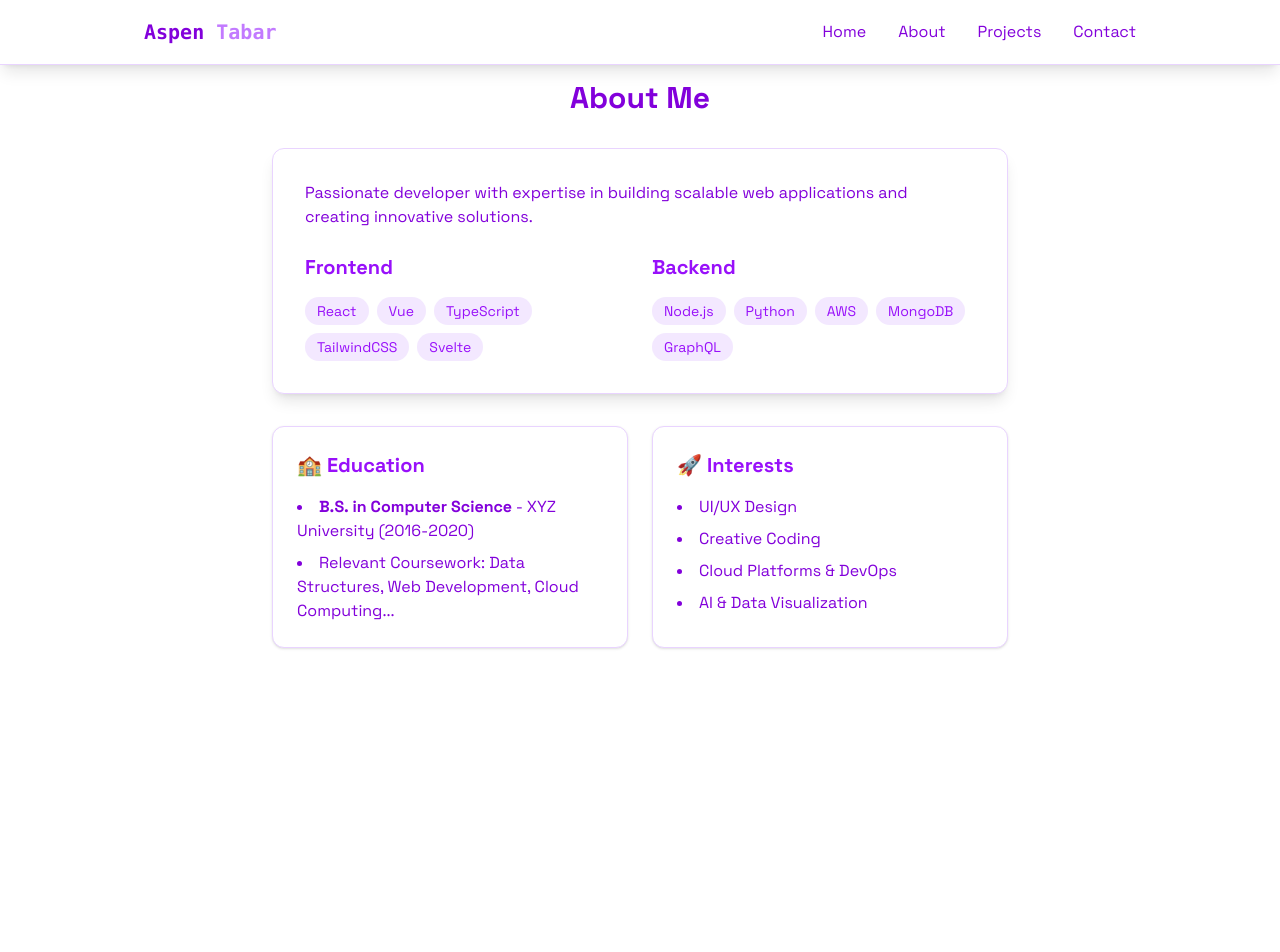
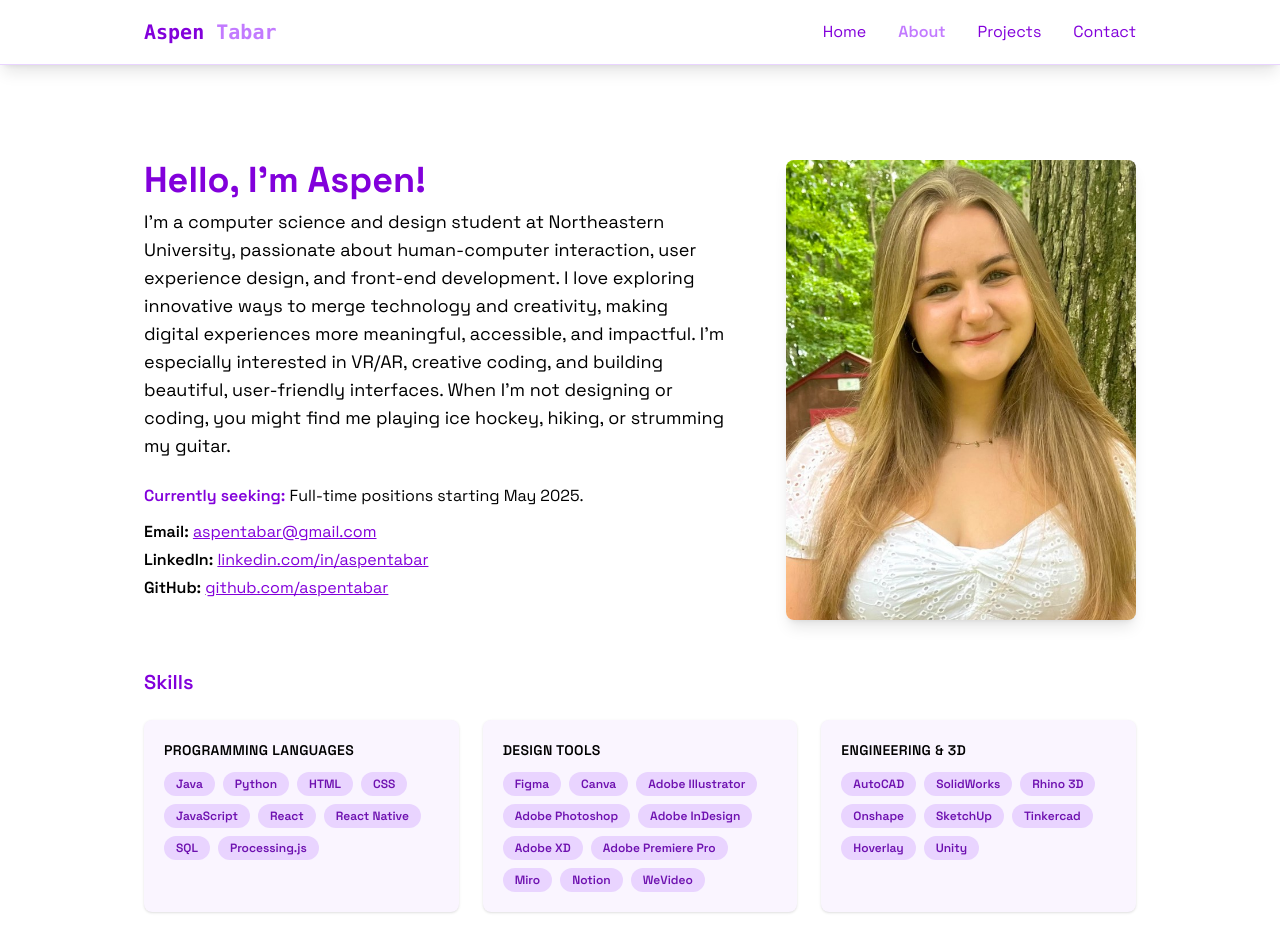
Before and after one commit to aspentabar/personalPortfolio, a React (Vite) app: page /about in a window 1280 px wide. Shown: the top 952 px of the page. Before the commit the page ends 800 px from the top, so only its background shows below. Built offline with nearby package versions, Linux system fonts and the light colour scheme.

Commit message:
reorginize files and complete About

```diff
--- a/src/components/Navbar.jsx
+++ b/src/components/Navbar.jsx
@@ -1,27 +1,49 @@
 import { useEffect } from "react";
+import { NavLink } from "react-router-dom";
 
 export const Navbar = ({ menuOpen, setMenuOpen }) => {
   useEffect(() => {
     document.body.style.overflow = menuOpen ? "hidden" : "";
   }, [menuOpen]);
+
+  // Styles for desktop nav links
+  const navLinkStyles = ({ isActive }) =>
+    isActive
+      ? "text-purple-400 font-semibold transition-colors"
+      : "text-purple-700 hover:text-purple-500 transition-colors";
+
   return (
     <nav className="fixed top-0 w-full z-40 bg-white/80 backdrop-blur-lg border-b border-purple-200 shadow-lg">
       <div className="max-w-5xl mx-auto px-4">
         <div className="flex justify-between items-center h-16">
-          <a href="#home" className="font-mono text-xl font-bold text-purple-700">
+          <NavLink
+            to="/"
+            className="font-mono text-xl font-bold text-purple-700"
+            end
+          >
             Aspen<span className="text-purple-400"> Tabar</span>
-          </a>
+          </NavLink>
+          {/* Mobile Hamburger Icon */}
           <div
             className="w-7 h-5 relative cursor-pointer z-40 md:hidden text-purple-700"
             onClick={() => setMenuOpen((prev) => !prev)}
           >
             &#9776;
           </div>
+          {/* Desktop Navigation */}
           <div className="hidden md:flex items-center space-x-8">
-            <a href="#home" className="text-purple-700 hover:text-purple-500 transition-colors">Home</a>
-            <a href="#about" className="text-purple-700 hover:text-purple-500 transition-colors">About</a>
-            <a href="#projects" className="text-purple-700 hover:text-purple-500 transition-colors">Projects</a>
-            <a href="#contact" className="text-purple-700 hover:text-purple-500 transition-colors">Contact</a>
+            <NavLink to="/" end className={navLinkStyles}>
+              Home
+            </NavLink>
+            <NavLink to="/about" className={navLinkStyles}>
+              About
+            </NavLink>
+            <NavLink to="/projects" className={navLinkStyles}>
+              Projects
+            </NavLink>
+            <NavLink to="/contact" className={navLinkStyles}>
+              Contact
+            </NavLink>
           </div>
         </div>
       </div>
--- a/src/pages/About.jsx
+++ b/src/pages/About.jsx
@@ -1,86 +1,134 @@
-import { RevealOnScroll } from "../components/RevealOnScroll";
+import React from "react";
+import aspenImg from "../assets/SelfPhoto.jpeg";
+
+const skillGroups = [
+  {
+    group: "Programming Languages",
+    skills: [
+      "Java",
+      "Python",
+      "HTML",
+      "CSS",
+      "JavaScript",
+      "React",
+      "React Native",
+      "SQL",
+      "Processing.js",
+    ],
+  },
+  {
+    group: "Design Tools",
+    skills: [
+      "Figma",
+      "Canva",
+      "Adobe Illustrator",
+      "Adobe Photoshop",
+      "Adobe InDesign",
+      "Adobe XD",
+      "Adobe Premiere Pro",
+      "Miro",
+      "Notion",
+      "WeVideo",
+    ],
+  },
+  {
+    group: "Engineering & 3D",
+    skills: [
+      "AutoCAD",
+      "SolidWorks",
+      "Rhino 3D",
+      "Onshape",
+      "SketchUp",
+      "Tinkercad",
+      "Hoverlay",
+      "Unity",
+    ],
+  },
+];
 
 export function About() {
-  const frontendSkills = [
-    "React",
-    "Vue",
-    "TypeScript",
-    "TailwindCSS",
-    "Svelte",
-  ];
-  const backendSkills = [
-    "Node.js",
-    "Python",
-    "AWS",
-    "MongoDB",
-    "GraphQL",
-  ];
-
   return (
-    <section className="min-h-[70vh] flex items-center justify-center py-20">
-      <RevealOnScroll>
-        <div className="max-w-3xl mx-auto px-4">
-          <h2 className="text-3xl font-bold mb-8 text-center text-purple-700">
-            About Me
-          </h2>
-          <div className="rounded-xl p-8 border border-purple-200 bg-white shadow-lg">
-            <p className="text-purple-700 mb-6">
-              Passionate developer with expertise in building scalable web
-              applications and creating innovative solutions.
-            </p>
-            <div className="grid grid-cols-1 md:grid-cols-2 gap-6">
+    <section className="max-w-5xl mx-auto px-4 py-20">
+      {/* Add extra margin at the top */}
+      <div className="mt-20" />
+      {/* Top Row: Text left, Image right */}
+      <div className="flex flex-col md:flex-row items-center md:items-start gap-6 md:gap-8 mb-12">
+        {/* Text Section */}
+        <div className="flex-[2] text-left md:pr-0">
+          <h1 className="text-3xl md:text-4xl font-bold text-purple-700 mb-2">
+            Hello, I’m Aspen!
+          </h1>
+          <p className="text-lg text-black mb-6">
+            I’m a computer science and design student at Northeastern University, passionate about human-computer interaction, user experience design, and front-end development. I love exploring innovative ways to merge technology and creativity, making digital experiences more meaningful, accessible, and impactful. I’m especially interested in VR/AR, creative coding, and building beautiful, user-friendly interfaces. When I’m not designing or coding, you might find me playing ice hockey, hiking, or strumming my guitar.
+          </p>
+          <div className="text-md text-black mb-2">
+            <span className="font-semibold text-purple-700">Currently seeking:</span> Full-time positions starting May 2025.
+            <div className="mt-3 space-y-1">
               <div>
-                <h3 className="text-xl font-bold mb-4 text-purple-600">Frontend</h3>
-                <div className="flex flex-wrap gap-2">
-                  {frontendSkills.map((tech) => (
-                    <span
-                      key={tech}
-                      className="bg-purple-100 text-purple-600 py-1 px-3 rounded-full text-sm"
-                    >
-                      {tech}
-                    </span>
-                  ))}
-                </div>
+                <span className="font-semibold">Email:</span>{" "}
+                <a
+                  href="mailto:aspentabar@gmail.com"
+                  className="text-purple-700 underline hover:text-purple-500 break-all"
+                >
+                  aspentabar@gmail.com
+                </a>
               </div>
               <div>
-                <h3 className="text-xl font-bold mb-4 text-purple-600">Backend</h3>
-                <div className="flex flex-wrap gap-2">
-                  {backendSkills.map((tech) => (
-                    <span
-                      key={tech}
-                      className="bg-purple-100 text-purple-600 py-1 px-3 rounded-full text-sm"
-                    >
-                      {tech}
-                    </span>
-                  ))}
-                </div>
+                <span className="font-semibold">LinkedIn:</span>{" "}
+                <a
+                  href="https://www.linkedin.com/in/aspentabar/"
+                  target="_blank"
+                  rel="noopener noreferrer"
+                  className="text-purple-700 underline hover:text-purple-500 break-all"
+                >
+                  linkedin.com/in/aspentabar
+                </a>
+              </div>
+              <div>
+                <span className="font-semibold">GitHub:</span>{" "}
+                <a
+                  href="https://github.com/aspentabar"
+                  target="_blank"
+                  rel="noopener noreferrer"
+                  className="text-purple-700 underline hover:text-purple-500 break-all"
+                >
+                  github.com/aspentabar
+                </a>
               </div>
             </div>
           </div>
-          <div className="grid grid-cols-1 md:grid-cols-2 gap-6 mt-8">
-            <div className="p-6 rounded-xl border border-purple-200 bg-white shadow">
-              <h3 className="text-xl font-bold mb-4 text-purple-600">🏫 Education</h3>
-              <ul className="list-disc list-inside text-purple-700 space-y-2">
-                <li>
-                  <strong>B.S. in Computer Science</strong> - XYZ University (2016-2020)
-                </li>
-                <li>
-                  Relevant Coursework: Data Structures, Web Development, Cloud Computing...
-                </li>
-              </ul>
+        </div>
+        {/* Image Section */}
+        <div className="flex-[1.3] flex justify-center md:justify-end">
+          <img
+            src={aspenImg}
+            alt="Aspen Tabar portrait"
+            className="w-[350px] h-[460px] object-cover rounded-lg shadow-lg"
+          />
+        </div>
+      </div>
+
+      {/* Skills Section */}
+      <div className="w-full mb-10">
+        <h2 className="text-xl font-semibold text-purple-700 mb-6">Skills</h2>
+        <div className="flex flex-col md:flex-row gap-6">
+          {skillGroups.map(({ group, skills }) => (
+            <div key={group} className="bg-purple-50 rounded-lg shadow p-5 flex-1 min-w-[220px]">
+              <h3 className="text-black font-semibold mb-3 text-sm tracking-wide uppercase">{group}</h3>
+              <div className="flex flex-wrap gap-2">
+                {skills.map(skill => (
+                  <span
+                    key={skill}
+                    className="bg-purple-200 text-purple-800 px-3 py-1 rounded-full text-xs font-semibold"
+                  >
+                    {skill}
+                  </span>
+                ))}
+              </div>
             </div>
-            <div className="p-6 rounded-xl border border-purple-200 bg-white shadow">
-              <h3 className="text-xl font-bold mb-4 text-purple-600">🚀 Interests</h3>
-              <ul className="list-disc list-inside text-purple-700 space-y-2">
-                <li>UI/UX Design</li>
-                <li>Creative Coding</li>
-                <li>Cloud Platforms & DevOps</li>
-                <li>AI & Data Visualization</li>
-              </ul>
-            </div>
-          </div>
+          ))}
         </div>
-      </RevealOnScroll>
+      </div>
     </section>
   );
 }
--- a/vite.config.js
+++ b/vite.config.js
@@ -5,5 +5,5 @@ import tailwindcss from "@tailwindcss/vite";
 // https://vitejs.dev/config/
 export default defineConfig({
   plugins: [react(), tailwindcss()],
-  base: "/aspentabar-portfolio",
+  base: "/",
 });
```
Also changed, not shown: src/assets/SelfPhoto.jpeg (added).
